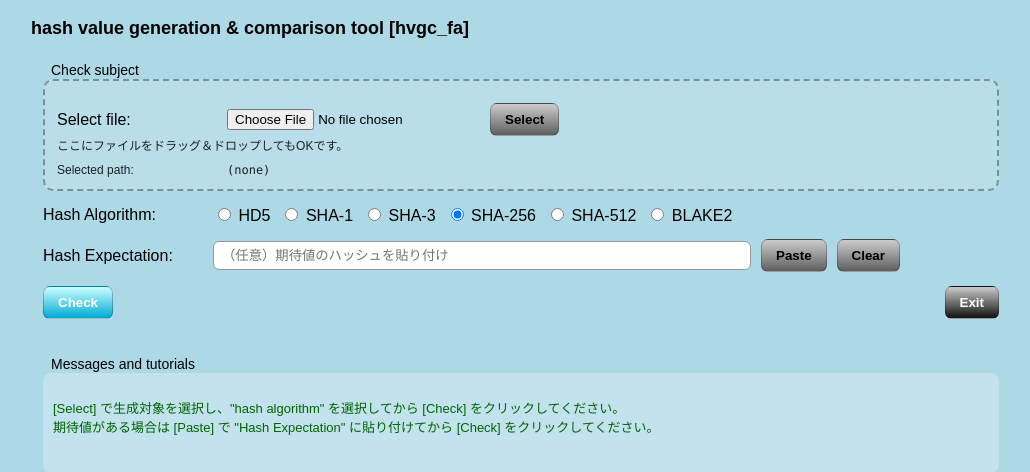
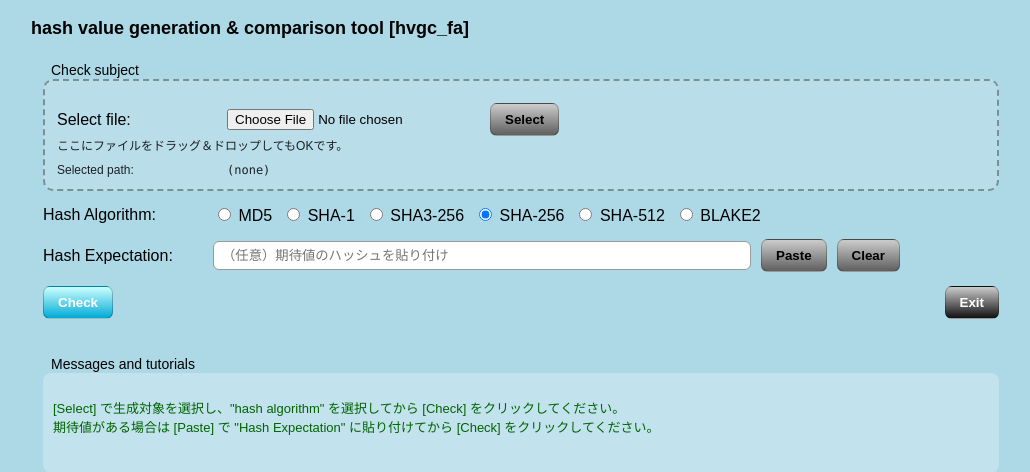
Before and after one commit to AHazeyama/hvgc_fa, a FastAPI app: page / in a window 1280 px wide. Shown: the top 472 px of the page, without its empty margins (119-1149 px from the left). Run offline with FastAPI, Linux system fonts and the light colour scheme.

Commit message:
Environment update

```diff
--- a/templates/index.html
+++ b/templates/index.html
@@ -193,9 +193,9 @@
 
       <div class="row" style="margin-top: 14px;">
           <div class="label">Hash Algorithm:</div>
-          <label><input type="radio" name="algo" value="md5"> HD5</label>
+          <label><input type="radio" name="algo" value="md5"> MD5</label>
           <label><input type="radio" name="algo" value="sha1"> SHA-1</label>
-          <label><input type="radio" name="algo" value="sha3_256"> SHA-3</label>
+          <label><input type="radio" name="algo" value="sha3_256"> SHA3-256</label>
           <label><input type="radio" name="algo" value="sha256" checked> SHA-256</label>
           <label><input type="radio" name="algo" value="sha512"> SHA-512</label>
           <label><input type="radio" name="algo" value="blake2b"> BLAKE2</label>
```
Also changed, not shown: README.md, assets/Title_dark.png, assets/Title_light.png, assets/hvgc_fa.png, 13 other files.
